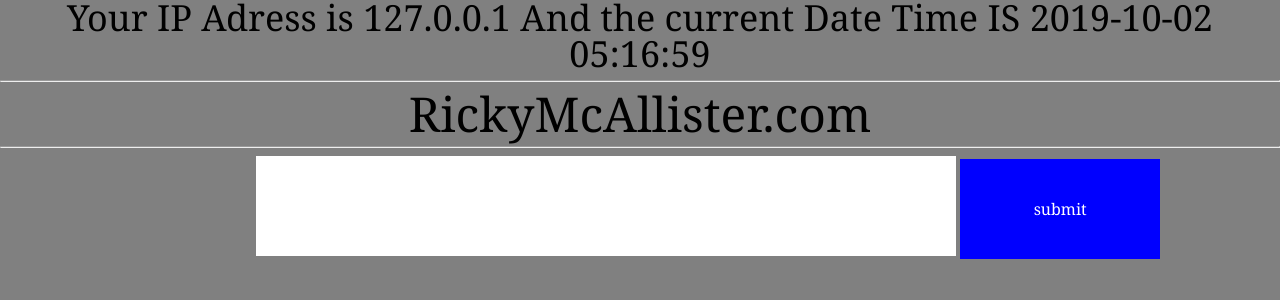
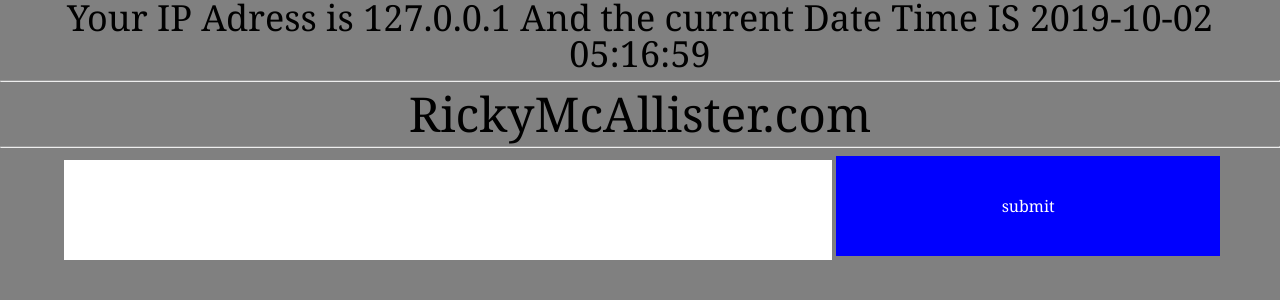
Before and after one commit to rickymcallister45/rickymcallister, a PHP site: page /app/php/usedForTesting/database/index.php in a window 1280 px wide; the page is wider, and only the part inside the window is pictured. Shown: the top 300 px of that part. Run offline with PHP 8.4, Linux system fonts and the light colour scheme; data that the repository does not hold is empty.

Commit message:
Update style.css

```diff
--- a/app/php/usedForTesting/database/style.css
+++ b/app/php/usedForTesting/database/style.css
@@ -24,6 +24,23 @@ html {
   font-family: Georgia,Times,Times New Roman,serif;
   display: block;
 }
+@media only screen and (max-width: 800px){
+
+/*end max-width: 800px */
+}
+
+@media only screen and (max-width: 400px){
+
+
+/*end max-width: 400px */
+}
+
+@media only screen and (max-width: 350px){
+
+
+/*end max-width: 350px */
+}
+
 
 body {
  background-color: gray;
@@ -47,7 +64,7 @@ body {
 #inputForm {
   width: 100%;
   height: 100px;
-  padding-left: 20%;
+  padding-left: 5%;
   margin-bottom: 20px;
 }
 
@@ -55,23 +72,22 @@ body {
   padding-bottom: 20px;
   text-align: center;
   height: 100px;
-  width: 700px;
-  font-size: 48px;
+  width: 60%;
+  font-size: 2em;
 }
 
 #submitButton {
-  background-color: blue;
-  color: white;
-  height: 100px;
-  width: 200px;
+   background-color: blue;
+   color: white;
+   height: 100px;
+   width: 30%;
 }
 
 .items {
-    padding-left: 25%;
     float: left;
     height: 70px;
-    width: 30%;
-    font-size: 36px;
+    width: 60%;
+    font-size: 1.5em;
     text-align: center;
     display: inline-block;
 }
```
